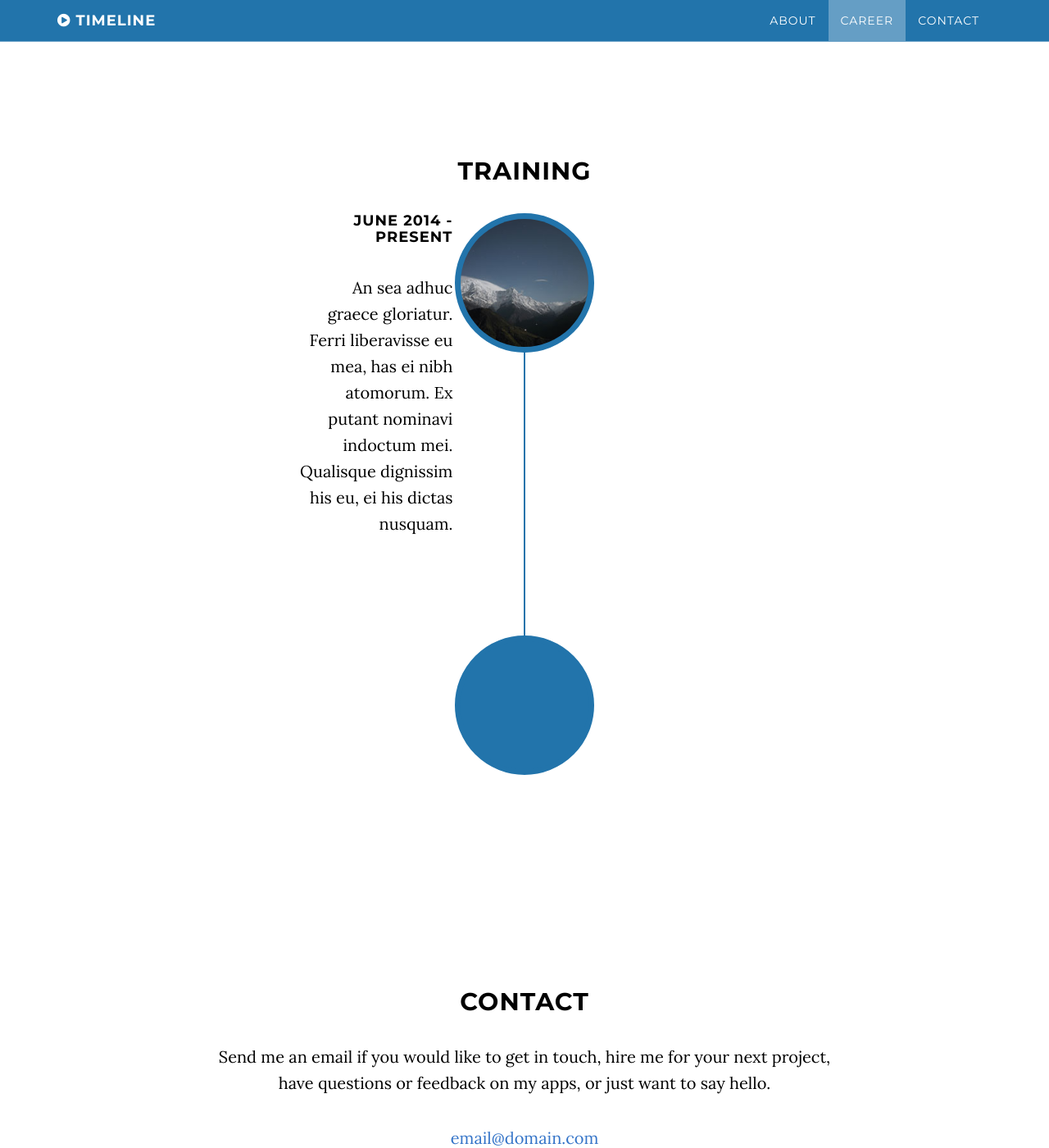
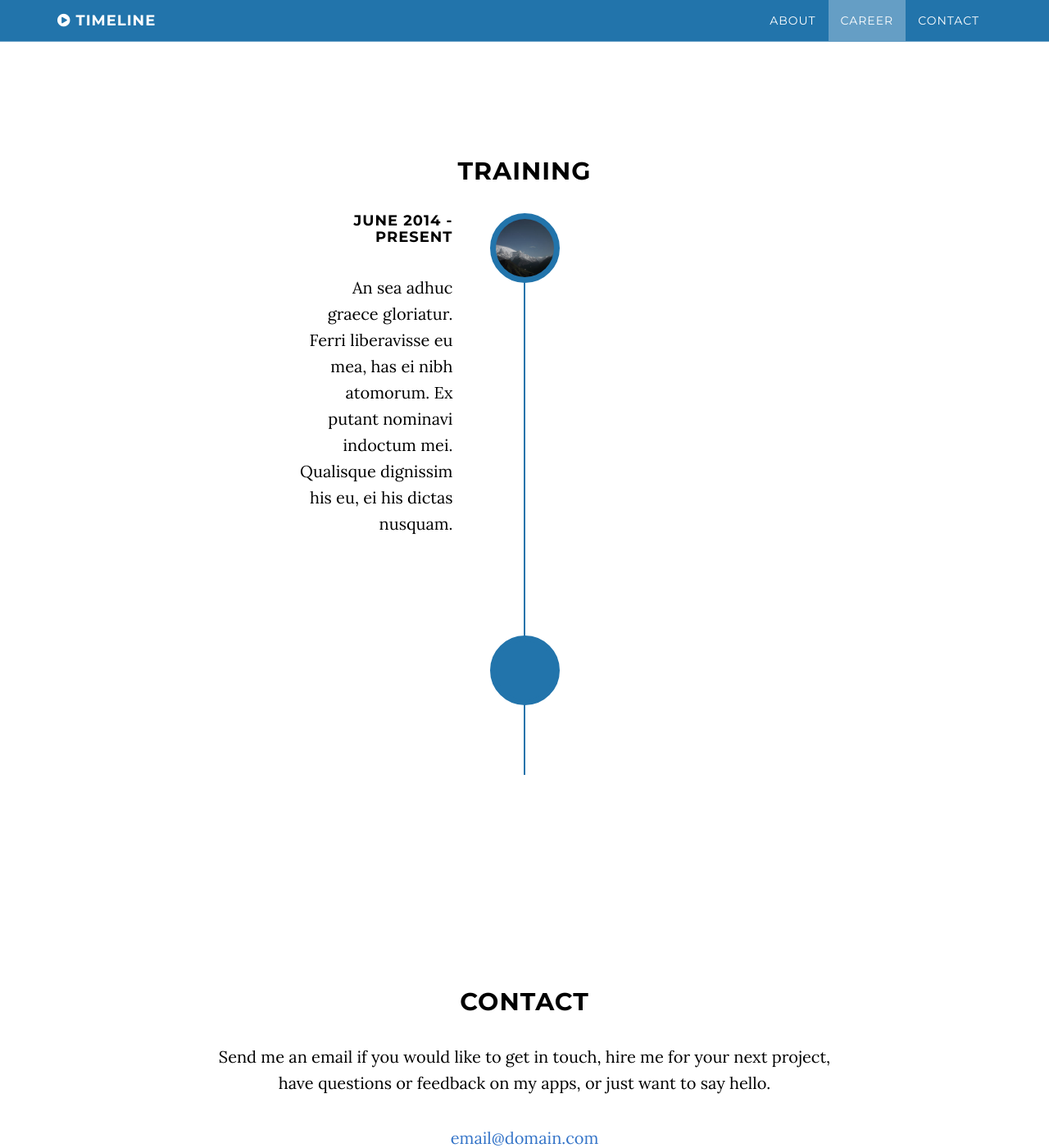
Before and after one commit to SavidDu/kirby_dev, a Jekyll site: the page built from index.html, in a window 1280 px wide and 1400 px high, scrolled down 638 px. Shown: the whole window at 82% size. Built offline with Jekyll 4.4.1, drawn with Linux system fonts in a browser that asks for light colours.

Commit message:
Update timeline.css

```diff
--- a/css/timeline.css
+++ b/css/timeline.css
@@ -57,8 +57,8 @@
     z-index: 100;
     position: absolute;
     left: 0;
-    width: 80px;
-    height: 80px;
+    width: 40px;
+    height: 40px;
     margin-left: 0;
     border: 7px solid #2274ab;
     border-radius: 100%;
@@ -130,9 +130,9 @@
 
     .timeline>li .timeline-image {
         left: 50%;
-        width: 100px;
-        height: 100px;
-        margin-left: -50px;
+        width: 50px;
+        height: 50px;
+        margin-left: -25px;
     }
 
     .timeline>li .timeline-image h4 {
@@ -158,9 +158,9 @@
     }
 
     .timeline>li .timeline-image {
-        width: 150px;
-        height: 150px;
-        margin-left: -75px;
+        width: 75px;
+        height: 75px;
+        margin-left: -37.5px;
     }
 
     .timeline>li .timeline-image h4 {
@@ -184,9 +184,9 @@
     }
 
     .timeline>li .timeline-image {
-        width: 170px;
-        height: 170px;
-        margin-left: -85px;
+        width: 85px;
+        height: 85px;
+        margin-left: -42.5px;
     }
 
     .timeline>li .timeline-image h4 {
```
